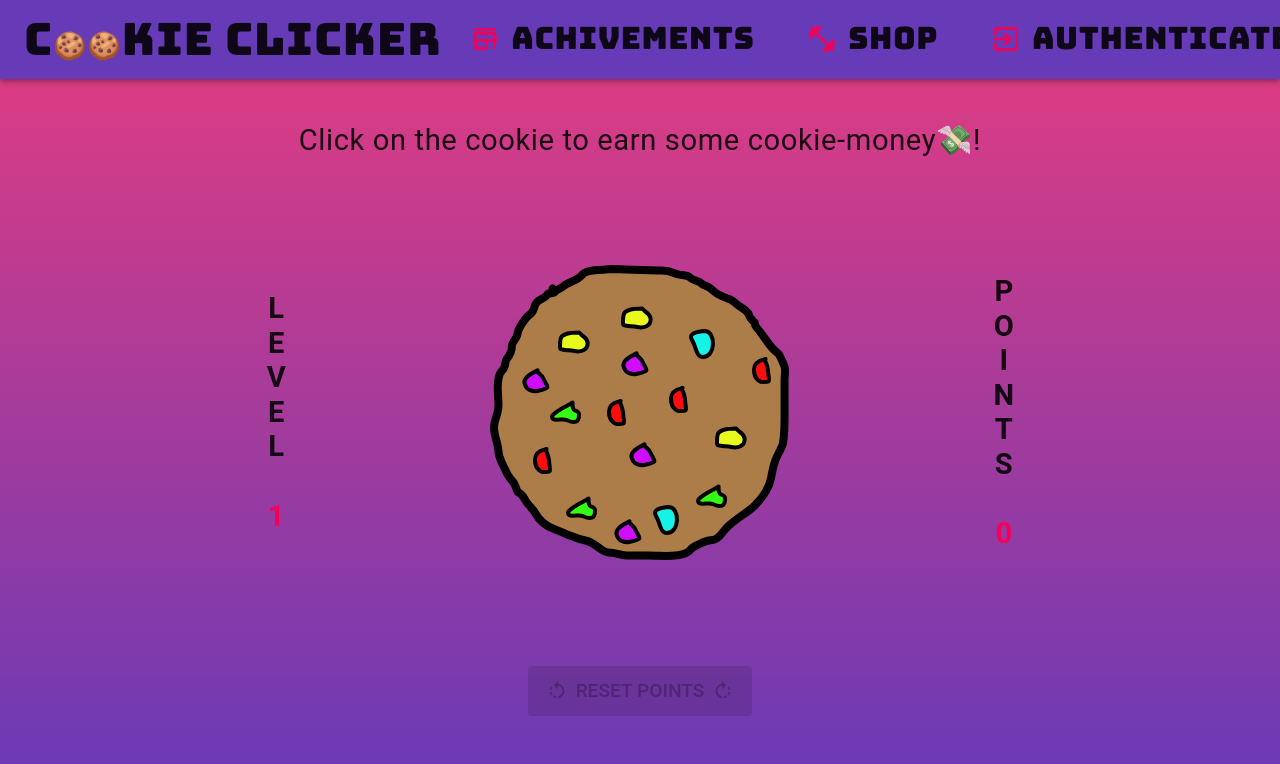
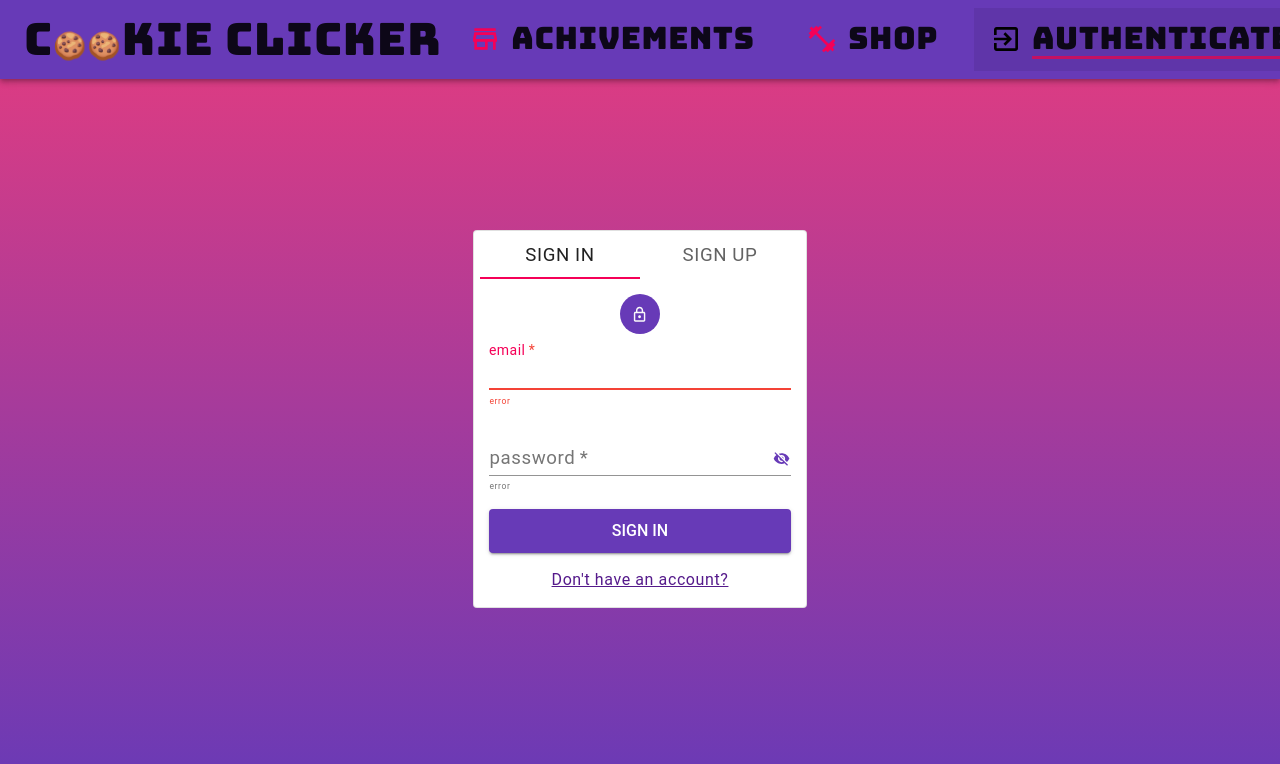
Before and after one commit to wawrzynmc/CookieClicker, a React (Create React App) app in the folder client/: page /authenticate in a window 1280 px wide. Before the commit this address led to /home. Shown: the top 764 px of the page. Built offline with nearby package versions, Linux system fonts and the light colour scheme; a web font is replaced by a local one.

Commit message:
✨ Create Authenticate Component

```diff
--- a/client/src/App.js
+++ b/client/src/App.js
@@ -2,6 +2,7 @@
 import React, { Suspense } from 'react';
 import { Container, CssBaseline, responsiveFontSizes, ThemeProvider } from '@material-ui/core';
 import { Route, Redirect, Switch, useLocation } from 'react-router-dom';
+import styled from 'styled-components';
 
 // -- global styles
 import { GlobalStyles, theme } from './assets/styles/GlobalStyles';
@@ -12,6 +13,7 @@ import Header from './components/organisms/Header/Header';
 const Achievements = React.lazy(() => import('./components/pages/Achievements'));
 const Home = React.lazy(() => import('./components/pages/Home'));
 const Shop = React.lazy(() => import('./components/pages/Shop'));
+const Authenticate = React.lazy(() => import('./components/pages/Authenticate'));
 
 // * -- COMPONENT
 function App() {
@@ -28,6 +30,9 @@ function App() {
             <Route path="/shop" exact>
                 <Shop />
             </Route>
+            <Route path="/authenticate" exact>
+                <Authenticate />
+            </Route>
             <Redirect to="/home" />
         </Switch>
     );
@@ -35,15 +40,23 @@ function App() {
     return (
         <ThemeProvider theme={responsiveFontSizes(theme)}>
             <Header />
-            <Container component="main">
+            <StyledContainer component="main">
                 <Suspense fallback={<Loader />}>
                     <GlobalStyles />
                     {routes}
                 </Suspense>
-            </Container>
+            </StyledContainer>
             <CssBaseline />
         </ThemeProvider>
     );
 }
 
+const StyledContainer = styled(({ ...props }) => <Container {...props} />)`
+    && {
+        display: flex;
+        align-items: center;
+        justify-content: center;
+    }
+`;
+
 export default App;
--- a/client/src/components/organisms/SideDrawer/SideDrawer.js
+++ b/client/src/components/organisms/SideDrawer/SideDrawer.js
@@ -1,8 +1,8 @@
 // -- imports
-import React, { useState } from 'react'
+import React, { useState } from 'react';
 import styled from 'styled-components';
 
-import { Drawer } from '@material-ui/core';
+import { Drawer, useTheme } from '@material-ui/core';
 import { Menu } from '@material-ui/icons';
 
 // -- internal components
@@ -11,6 +11,7 @@ import NavigationItems from '../../molecules/NavigationItems/NavigationItems';
 
 // * -- COMPONENT
 function SideDrawer() {
+    const theme = useTheme();
     const [state, setState] = useState({ right: false });
 
     const toggleDrawer = (anchor, open) => {
@@ -27,25 +28,26 @@ function SideDrawer() {
                 anchor="right"
                 open={state.right}
                 onClick={() => toggleDrawer('right', false)}
-				classes={{ paper: 'paper' }}
             >
-				<StyledDiv onClick={() => toggleDrawer('right', false)}>
+                <StyledDiv
+                    onClick={() => toggleDrawer('right', false)}
+                    style={{ backgroundColor: theme.palette.primary.main }}
+                >
                     <NavigationItems sideDrawer />
                 </StyledDiv>
             </StyledDrawer>
         </>
-    )
+    );
 }
 
 // -- styled components
 const StyledDiv = styled.div`
-	height: 95%;
+    height: 100%;
 `;
 
-const StyledDrawer = styled(({ ...props }) => <Drawer {...props} />)`
-	& .paper {
-		background-color: #FFF;
+const StyledDrawer = styled(({ theme, ...props }) => <Drawer {...props} />)`
+    && {
     }
 `;
 
-export default SideDrawer
+export default SideDrawer;
--- /dev/null
+++ b/client/src/components/organisms/SignIn/SignIn.js
@@ -0,0 +1,102 @@
+import {
+    Avatar,
+    Button,
+    Checkbox,
+    Divider,
+    FormControlLabel,
+    Grid,
+    IconButton,
+    InputAdornment,
+    Paper,
+    TextField,
+    Typography,
+    useTheme,
+} from '@material-ui/core';
+import { AccountCircle, LockOutlined, Visibility, VisibilityOff } from '@material-ui/icons';
+import React, { useState } from 'react';
+import { Link } from 'react-router-dom';
+
+function SignIn({ handleChange }) {
+    const theme = useTheme();
+    const [showPassword, setShowPassword] = useState(false);
+
+    const toggleShowPasswordHandler = () => {
+        setShowPassword((prev) => !prev);
+    };
+
+    return (
+        <Grid
+            container
+            direction="column"
+            alignItems="center"
+            spacing={1}
+            style={{ padding: '15px' }}
+        >
+            <Grid item>
+                <Avatar style={{ backgroundColor: theme.palette.primary.main }}>
+                    <LockOutlined />
+                </Avatar>
+            </Grid>
+            <Grid component="form" container item direction="column" spacing={2}>
+                <Grid item>
+                    <TextField
+                        id="email"
+                        label="email"
+                        type="email"
+                        color="secondary"
+                        size="small"
+                        helperText="error"
+                        fullWidth
+                        autoFocus
+                        required
+                        error
+                    />
+                </Grid>
+                <Grid item>
+                    <TextField
+                        id="password"
+                        helperText="error"
+                        label="password"
+                        type={showPassword ? 'text' : 'password'}
+                        InputProps={{
+                            endAdornment: (
+                                <InputAdornment position="end">
+                                    <IconButton
+                                        color="primary"
+                                        onClick={toggleShowPasswordHandler}
+                                        edge="end"
+                                    >
+                                        {showPassword ? <Visibility /> : <VisibilityOff />}
+                                    </IconButton>
+                                </InputAdornment>
+                            ),
+                        }}
+                        fullWidth
+                        required
+                    />
+                </Grid>
+                <Grid item>
+                    <Button
+                        type="submit"
+                        color="primary"
+                        variant="contained"
+                        fullWidth
+                        size="large"
+                        style={{ fontSize: '1rem' }}
+                    >
+                        sign in
+                    </Button>
+                </Grid>
+                <Grid item>
+                    <Typography variant="body2" style={{ textAlign: 'center' }}>
+                        <Link href="#" onClick={() => handleChange('event', 1)}>
+                            Don't have an account? {''}
+                        </Link>
+                    </Typography>
+                </Grid>
+            </Grid>
+        </Grid>
+    );
+}
+
+export default SignIn;
--- /dev/null
+++ b/client/src/components/organisms/SignUp/SignUp.js
@@ -0,0 +1,101 @@
+import {
+    Avatar,
+    Button,
+    Checkbox,
+    FormControlLabel,
+    Grid,
+    IconButton,
+    InputAdornment,
+    Paper,
+    TextField,
+    Typography,
+    useTheme,
+} from '@material-ui/core';
+import { AddCircleOutlined, Visibility, VisibilityOff } from '@material-ui/icons';
+import React, { useState } from 'react';
+import { Link } from 'react-router-dom';
+
+function SignUp({ handleChange }) {
+    const theme = useTheme();
+    const [showPassword, setShowPassword] = useState(false);
+
+    const toggleShowPasswordHandler = () => {
+        setShowPassword((prev) => !prev);
+    };
+
+    return (
+        <Grid
+            container
+            direction="column"
+            alignItems="center"
+            spacing={1}
+            style={{ padding: '15px' }}
+        >
+            <Grid item>
+                <Avatar style={{ backgroundColor: theme.palette.primary.main }}>
+                    <AddCircleOutlined />
+                </Avatar>
+            </Grid>
+            <Grid component="form" container item direction="column" spacing={2}>
+                <Grid item>
+                    <TextField
+                        id="email"
+                        label="email"
+                        type="email"
+                        color="secondary"
+                        size="small"
+                        helperText="error"
+                        fullWidth
+                        autoFocus
+                        required
+                        error
+                    />
+                </Grid>
+                <Grid item>
+                    <TextField
+                        id="password"
+                        helperText="error"
+                        label="password"
+                        type={showPassword ? 'text' : 'password'}
+                        InputProps={{
+                            endAdornment: (
+                                <InputAdornment position="end">
+                                    <IconButton
+                                        color="primary"
+                                        onClick={toggleShowPasswordHandler}
+                                        edge="end"
+                                    >
+                                        {showPassword ? <Visibility /> : <VisibilityOff />}
+                                    </IconButton>
+                                </InputAdornment>
+                            ),
+                        }}
+                        fullWidth
+                        required
+                    />
+                </Grid>
+                <Grid item>
+                    <Button
+                        type="submit"
+                        color="primary"
+                        variant="contained"
+                        fullWidth
+                        size="large"
+                        style={{ fontSize: '1rem' }}
+                    >
+                        sign up
+                    </Button>
+                </Grid>
+                <Grid item>
+                    <Typography variant="body2" style={{ textAlign: 'center' }}>
+                        <Link href="#" onClick={() => handleChange('event', 0)}>
+                            Already have an account?
+                        </Link>
+                    </Typography>
+                </Grid>
+            </Grid>
+        </Grid>
+    );
+}
+
+export default SignUp;
--- /dev/null
+++ b/client/src/components/organisms/TabPanel/TabPanel.js
@@ -0,0 +1,16 @@
+import { Box, Typography } from '@material-ui/core';
+import React from 'react';
+
+function TabPanel({ children, value, index, ...other }) {
+    return (
+        <div role="tabpanel" hidden={value !== index} {...other}>
+            {value === index && (
+                <Box>
+                    <Typography>{children}</Typography>
+                </Box>
+            )}
+        </div>
+    );
+}
+
+export default TabPanel;
--- a/client/src/components/pages/Achievements.js
+++ b/client/src/components/pages/Achievements.js
@@ -23,6 +23,7 @@ function Achievements() {
         <>
             {error && <Dialog type="error" />}
             {isLoading && <Loader />}
+            <StyledContainerGrid>
                 <StyledContainer maxWidth="lg" disableGutters={true} theme={theme}>
                     <Typography
                         variant="h4"
@@ -42,16 +43,26 @@ function Achievements() {
                     >
                         {achivements
                             ? achivements.map((achivement) => (
-                              <AchivementAccordion key={achivement.id} achivement={achivement} />
+                                  <AchivementAccordion
+                                      key={achivement.id}
+                                      achivement={achivement}
+                                  />
                               ))
                             : null}
                     </Grid>
                 </Container>
+            </StyledContainerGrid>
         </>
     );
 }
 
 // -- styled components
+const StyledContainerGrid = styled(({ ...props }) => <Grid {...props} />)`
+    && {
+        height: 100%;
+    }
+`;
+
 const StyledContainer = styled(({ ...props }) => <Container {...props} />)`
     && {
         background-color: ${(props) => props.theme.palette.background.paper};
--- /dev/null
+++ b/client/src/components/pages/Authenticate.js
@@ -0,0 +1,30 @@
+import { Paper, Tab, Tabs, Typography } from '@material-ui/core';
+import React from 'react';
+import SignIn from '../organisms/SignIn/SignIn';
+import SignUp from '../organisms/SignUp/SignUp';
+import TabPanel from '../organisms/TabPanel/TabPanel';
+
+function Authenticate() {
+    const [value, setValue] = React.useState(0);
+
+    const handleChange = (event, newValue) => {
+        console.log(newValue);
+        setValue(newValue);
+    };
+    return (
+        <Paper elevation={10} variant="outlined">
+            <Tabs value={value} onChange={handleChange} indicatorColor="secondary" centered>
+                <Tab label={<Typography>Sign In</Typography>} />
+                <Tab label={<Typography>Sign Up</Typography>} />
+            </Tabs>
+            <TabPanel value={value} index={0}>
+                <SignIn handleChange={handleChange} />
+            </TabPanel>
+            <TabPanel value={value} index={1}>
+                <SignUp handleChange={handleChange} />
+            </TabPanel>
+        </Paper>
+    );
+}
+
+export default Authenticate;
```
Lines whose indentation alone changed are shown as unchanged.
